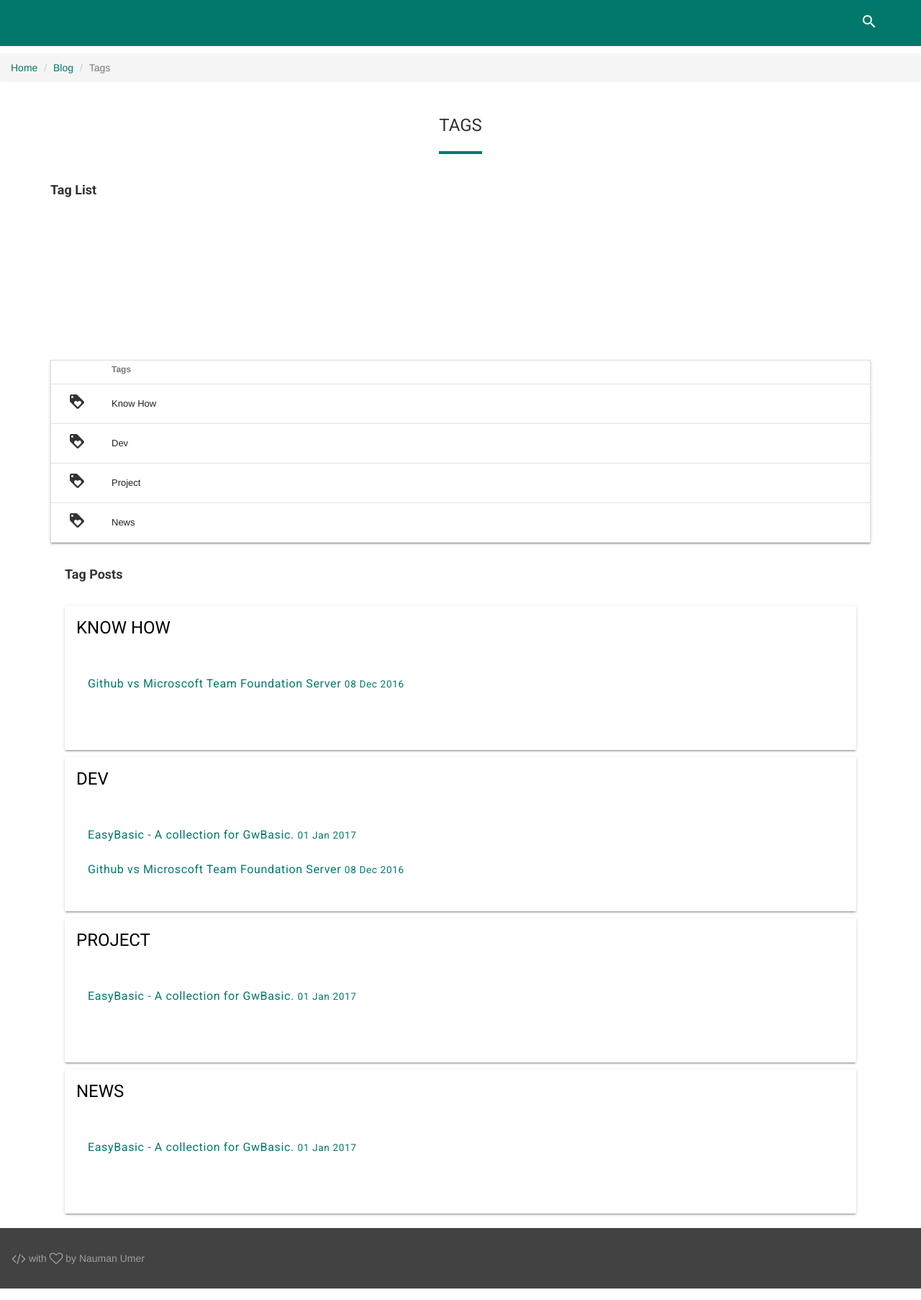
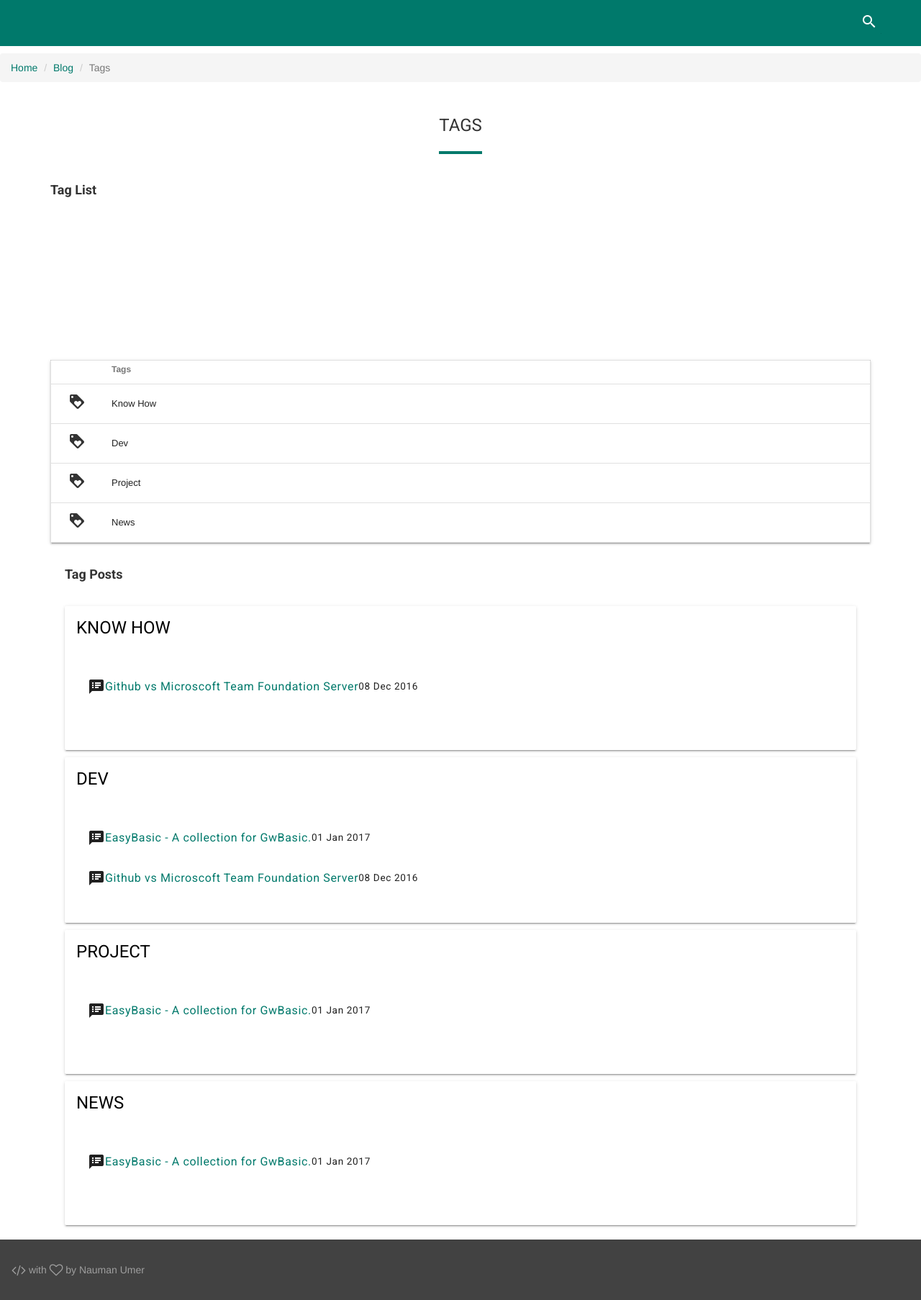
Before and after one commit to nmanumr/nmanumr.com, a Jekyll site: the page built from blog/tags.html, in a window 1280 px wide. Shown: the whole page at 72% size. Built offline with Jekyll 4.4.1, drawn with Linux system fonts in a browser that asks for light colours; nearby versions of some CDN libraries; library files that are not in the unit come from our copies; comment, search, counter and statistics services are not loaded.

Commit message:
Update tags.html

```diff
--- a/blog/tags.html
+++ b/blog/tags.html
@@ -50,10 +50,11 @@
       <ul class="demo-list-item mdl-list">
       {% for post in tag[1] %}
          <li class="mdl-list__item">
+            <i class="material-icons">speaker_notes</i>
             <a class="post-title" href="{{ site.baseurl }}{{ post.url }}">
                {{ post.title }}
-               <small class="post-date">{{ post.date | date_to_string }}</small>
             </a>
+            <small class="post-date">{{ post.date | date_to_string }}</small>
          </li>
       {% endfor %}
       </ul>
```
